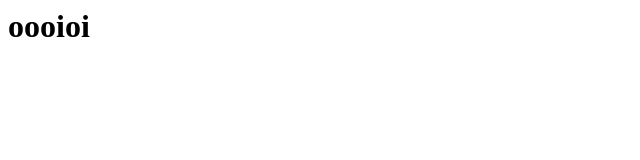
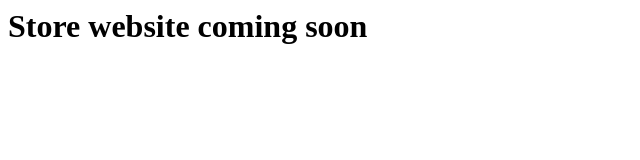
Before and after one commit to missnpig5/dank, a plain HTML site: page cubie.html in a window 1280 px wide. Shown: the whole page, without its empty margins (0-640 px from the left). Drawn offline with Linux system fonts and the light colour scheme.

Commit message:
Update cubie.html

```diff
--- a/cubie.html
+++ b/cubie.html
@@ -4,6 +4,6 @@
 		<title>shop</title>
 	</head>
 	<body>
-		<h1>oooioi</h1>
+		<h1>Store website coming soon </h1>
 	</body>
 </html>
```
